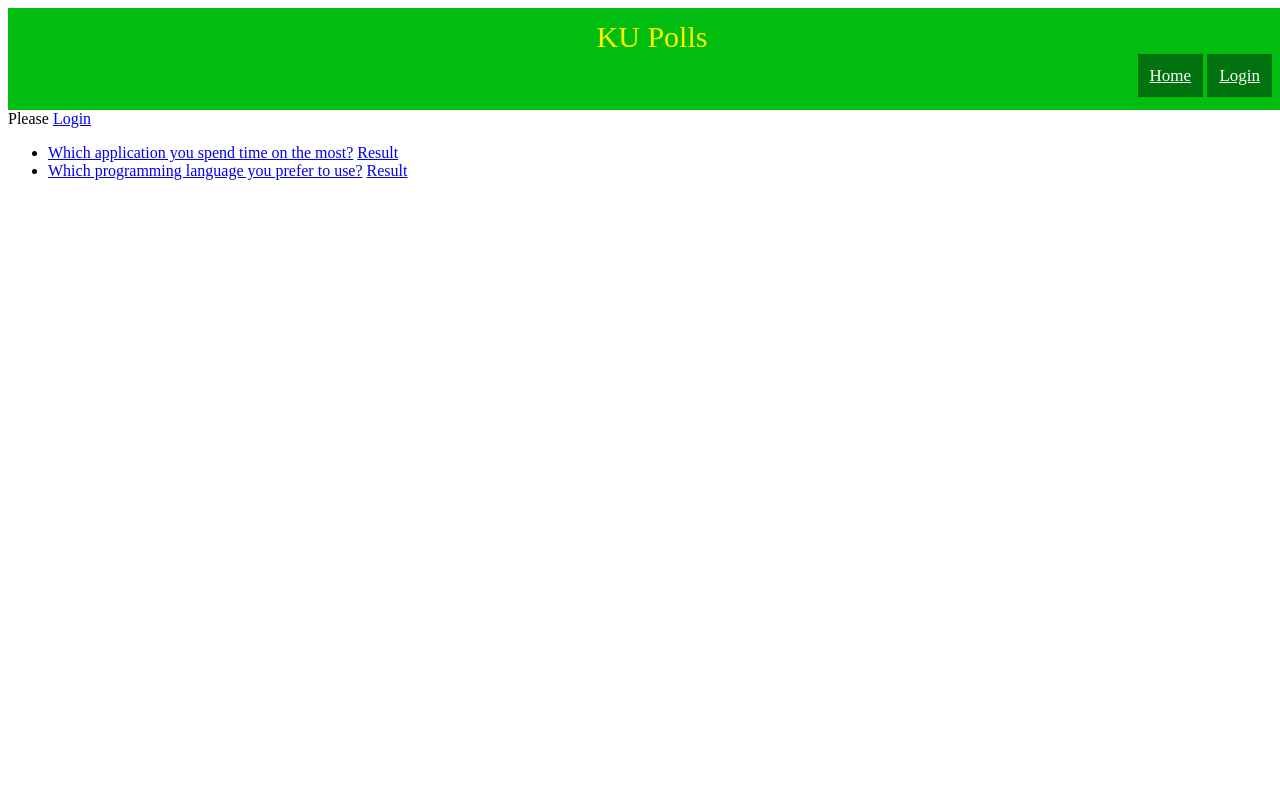
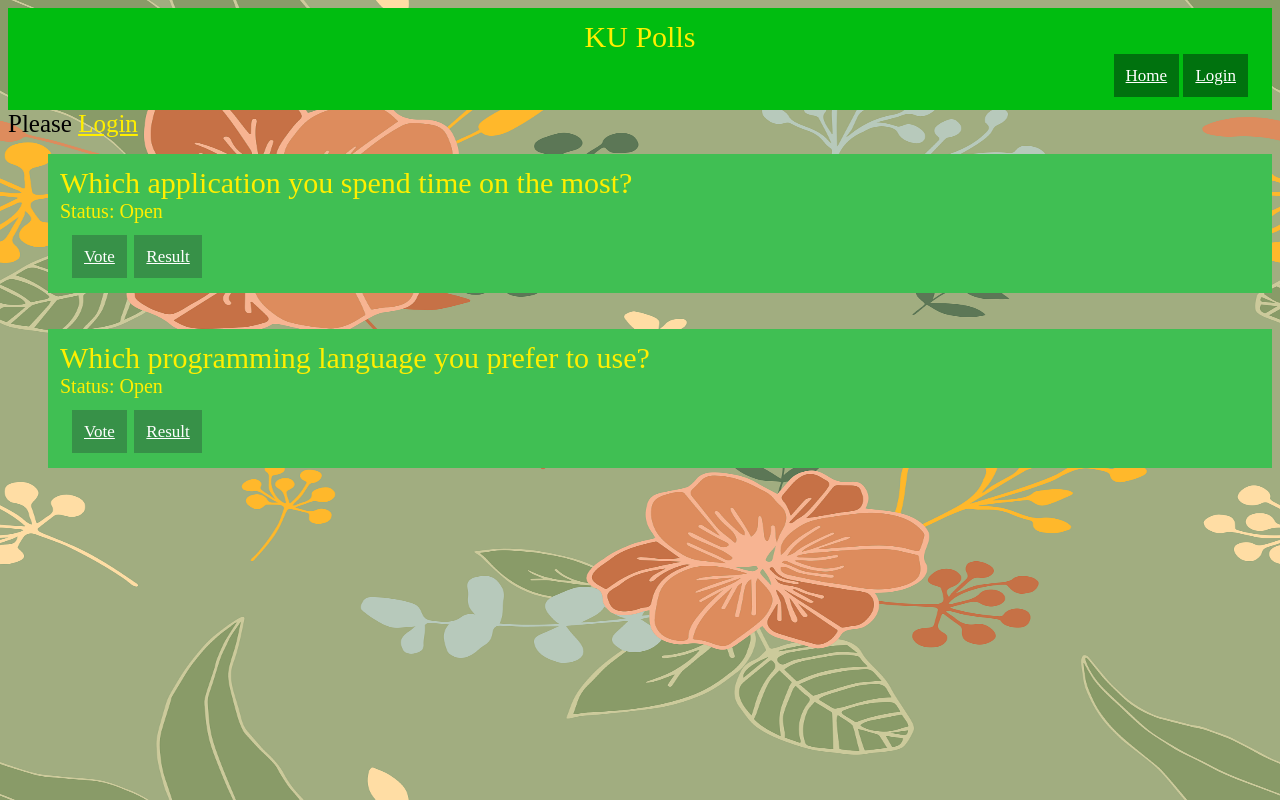
Before and after one commit to 0CreepySmile0/ku-polls, a Django app: page /polls/ in a window 1280 px wide. Run offline with Django 5.2, Linux system fonts and the light colour scheme; data comes from the database, SQL or seed files in the repository; parts of the project's set-up code (start-up, migrations or seed data) failed here and were passed over.

Commit message:
Enhance app's overall appearance

```diff
--- a/mysite/urls.py
+++ b/mysite/urls.py
@@ -23,7 +23,7 @@ urlpatterns = [
     path('', views.RedirectIndexView.as_view()),
     path('polls/', include('polls.urls')),
     path('admin/', admin.site.urls),
-    path('login/', views.Login.as_view(), name='login'),
+    path('accounts/login/', views.Login.as_view(), name='login'),
     path('signup/', views.signup, name='signup'),
     path('logout/', views.logout_handler, name='logout'),
 ]
--- a/polls/static/polls/style.css
+++ /dev/null
@@ -1,6 +0,0 @@
-.question {
-    color: green;
-}
-.bg {
-    background: white no-repeat;
-}
--- a/polls/templates/polls/index.html
+++ b/polls/templates/polls/index.html
@@ -1,27 +1,87 @@
-<html class="bg">
+{% load static %}
+<style>
+    body {
+        background-image: url("{% static 'polls/floral_background.png' %}");
+        background-repeat: no-repeat;
+        background-attachment: fixed;
+        background-size: 100% 100%;
+    }
+    .question {
+        color: #ffef00;
+        background-color: #40bf53;
+        padding: 12px;
+        font-size: 30px;
+    }
+    .open {
+        font-size: 20px;
+        color: #ffef00;
+    }
+    .close {
+        font-size: 20px;
+        color: #ff000a;
+    }
+    .button {
+        color: #ffef00;
+        padding: 12px;
+    }
+    .button a {
+        color: white;
+        background-color: #379148;
+        font-size: 17px;
+        padding: 12px;
+    }
+    .button a:hover {
+        color: #ffef00;
+        background-color: #307d3e;
+    }
+    .welcome {
+        color: black;
+        font-size: 25px;
+    }
+    .login {
+        color: #ffef00;
+        font-size: 25px
+    }
+    .message_error {
+        color: #ff000a;
+        font-size: 20px;
+    }
+</style>
+<body>
 {% include 'header.html' %}
 {% if user.is_authenticated %}
-   Welcome back, {{ user.username }}
+    <a class="welcome">Welcome back, {{ user.username }}</a>
 {% else %}
-   Please <a href="{% url 'login' %}?next={{request.path}}">Login</a>
+    <a class="welcome">Please
+        <a class="login" href="{% url 'login' %}?next={{request.path}}">Login</a>
+    </a>
 {% endif %}
 {% if messages %}
     <ul class="messages">
         {% for msg in messages %}
-            <a>{{msg.tags.upper}}: {{msg}}</a>
+            <a class="message_error">{{msg.tags.upper}}: {{msg}}</a>
         {% endfor %}
     </ul>
 {% endif %}
 {% if latest_question_list %}
     <ul>
         {% for question in latest_question_list %}
-            <li class="question">
-                <a href="{% url 'polls:detail' question.id %}">{{question.question_text}}</a>
-                <a href="{% url 'polls:results' question.id %}">Result</a>
-            </li>
+                <div class="question">
+                    {{question.question_text}}<br>
+                    {% if question.can_vote %}
+                        <a class="open">Status: Open</a>
+                    {% else %}
+                        <a class="close">Status: Closed</a>
+                    {% endif %}
+                    <div class="button">
+                        <a href="{% url 'polls:detail' question.id %}">Vote</a>
+                        <a href="{% url 'polls:results' question.id %}">Result</a>
+                    </div>
+                </div>
+        <br><br>
         {% endfor %}
     </ul>
 {% else %}
     <p>No polls are available.</p>
 {% endif %}
-</html>
+</body>
--- a/static/header.css
+++ b/static/header.css
@@ -1,5 +1,4 @@
 .header {
-    width: 100%;
     background-color: #00bd10;
     overflow: auto;
     text-align: center;
```
Also changed, not shown: polls/templates/polls/detail.html (+50 -4 lines), polls/templates/polls/results.html (+48 -14 lines), templates/registration/login.html (+40 -6 lines), templates/registration/signup.html (+41 -6 lines), polls/static/polls/floral_background.png (added).
